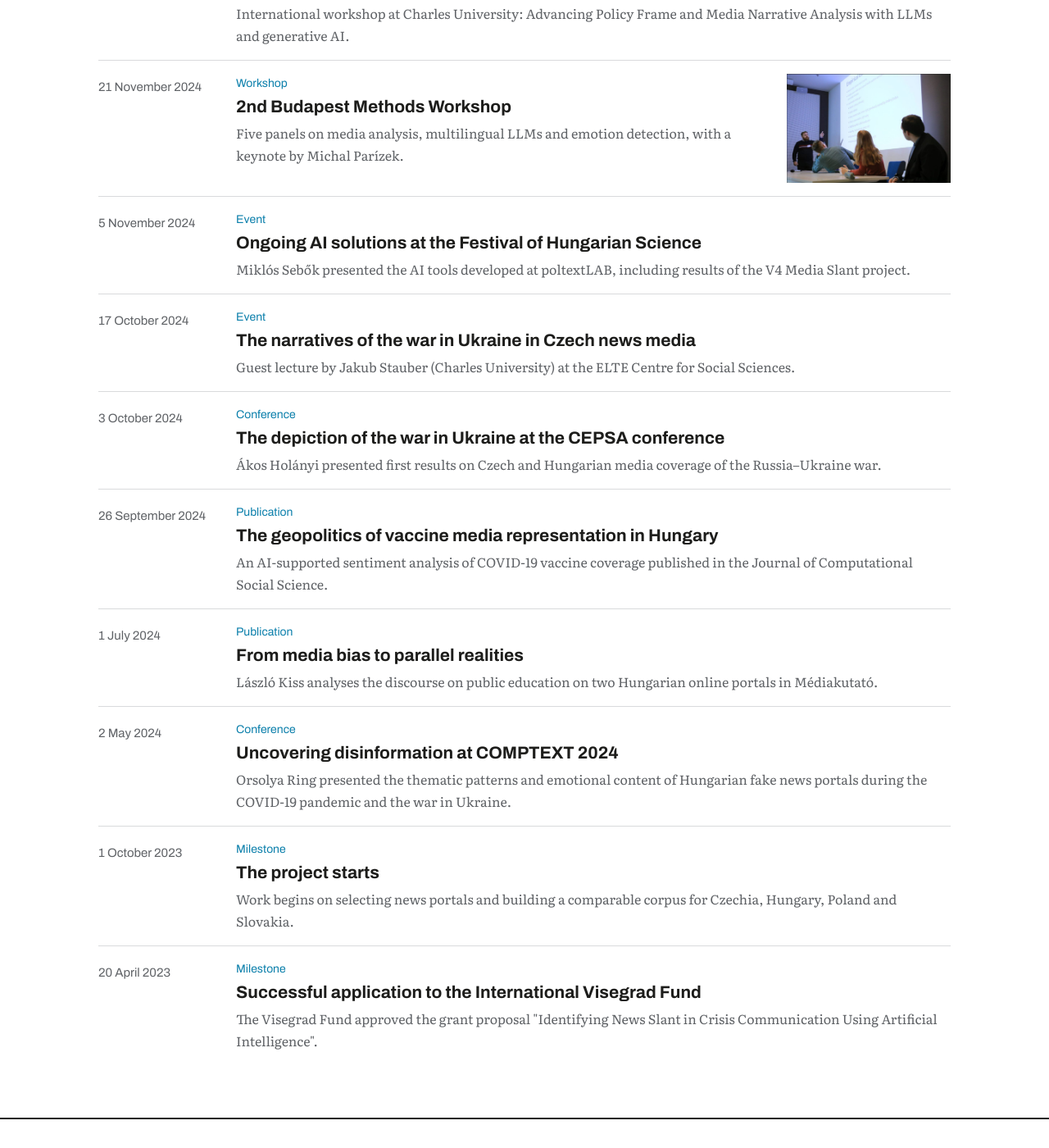
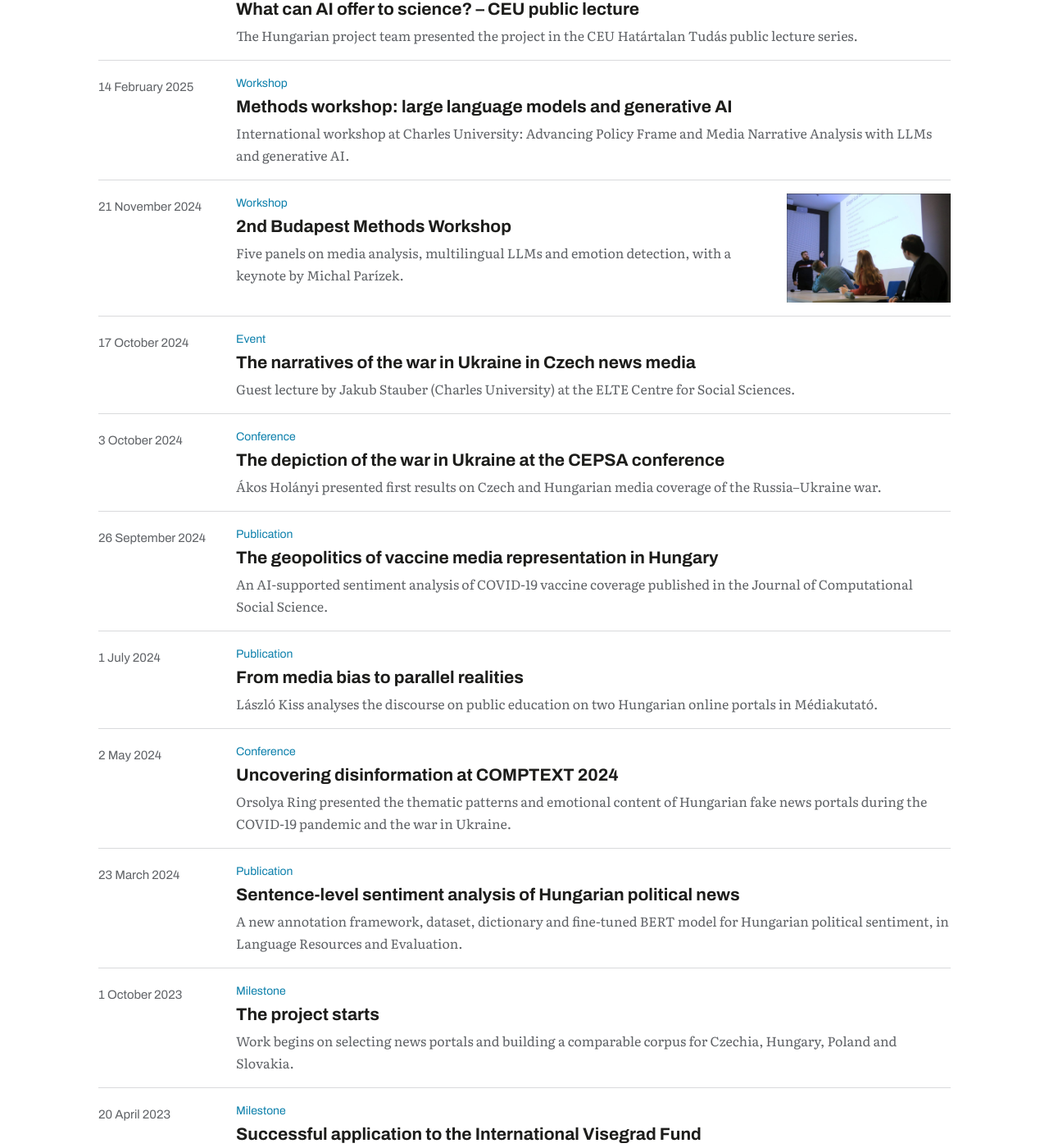
Before and after one commit to ringorsolya/v4slant-site, a Jekyll site: the page built from news.html, in a window 1280 px wide and 1400 px high, scrolled down 696 px. Shown: the whole window at 82% size. Built offline with Jekyll 4.4.1, drawn with Linux system fonts in a browser that asks for light colours; some of the changed text lies outside the part shown.

Commit message:
Add MWC and LRE articles; remove Festival of Science news item
Co-Authored-By: Claude Opus 5.5 <noreply@anthropic.com>
Claude-Session: https://claude.ai/code/session_013xfZbvasC9FqKPGGKo9KJJ

```diff
--- /dev/null
+++ b/_news/2024-03-23-lre-sentiment.md
@@ -0,0 +1,11 @@
+---
+title: "Sentence-level sentiment analysis of Hungarian political news"
+date: 2024-03-23
+type: Publication
+summary: A new annotation framework, dataset, dictionary and fine-tuned BERT model for Hungarian political sentiment, in Language Resources and Evaluation.
+link: https://doi.org/10.1007/s10579-023-09717-5
+link_label: Read the article (open access)
+---
+Orsolya Ring, Martina Katalin Szabó, Csenge Guba, Bendegúz Váradi and István Üveges published *Approaches to sentiment analysis of Hungarian political news at the sentence level* in *Language Resources and Evaluation* (58(4), 1233–1261).
+
+The study introduces a sentiment and emotion annotation framework, a manually annotated dataset of 5,700 political news sentences, and a new Hungarian sentiment dictionary built with word embeddings. It compares dictionary-based, machine-learning and fine-tuned Hungarian BERT approaches, and tests how pre-processing affects performance on a morphologically rich language.
--- a/_news/2024-11-05-festival-of-science.md
+++ /dev/null
@@ -1,8 +0,0 @@
----
-title: Ongoing AI solutions at the Festival of Hungarian Science
-date: 2024-11-05
-type: Event
-place: Budapest
-summary: Miklós Sebők presented the AI tools developed at poltextLAB, including results of the V4 Media Slant project.
----
-At the Festival of Hungarian Science, Miklós Sebők gave a talk titled *Ongoing AI solutions at poltextLAB*, presenting the language-model-based tools of the research group, among them the methods developed in the V4 Media Slant project.
--- /dev/null
+++ b/_news/2026-11-01-media-war-conflict.md
@@ -0,0 +1,11 @@
+---
+title: "Coverage of the Russia–Ukraine war in Central European media"
+date: 2026-11-01
+type: Publication
+summary: Orsolya Ring and Ákos Holányi analyse four years of war coverage in eight Central European outlets, in Media, War & Conflict.
+link: https://doi.org/10.1177/17506352261493702
+link_label: Read the article (open access)
+---
+Orsolya Ring and Ákos Holányi published *Shifting priorities? Coverage of the Russia-Ukraine war in Central European online news media (2022–2026)* in *Media, War & Conflict*.
+
+The article analyses the bureaucratic, defence, economic and humanitarian dimensions of Russia–Ukraine war coverage between January 2022 and February 2026 in eight Central European news outlets. It finds no evidence of war fatigue in the thematic salience of war-related coverage: the war instead became a routine issue in Central European media. National contexts and political leanings shaped the temporal dynamics of the four dimensions, but not their overall salience.
--- a/publications.md
+++ b/publications.md
@@ -7,7 +7,9 @@ lead: Peer-reviewed articles and book chapters supported by the International Vi
 
 ## Journal articles
 
+- Ring, O., & Holányi, Á. (2026). Shifting priorities? Coverage of the Russia-Ukraine war in Central European online news media (2022–2026). *Media, War & Conflict*. Online first. [https://doi.org/10.1177/17506352261493702](https://doi.org/10.1177/17506352261493702)
 - Üveges, I., & Ring, O. (2025). Evaluating the Impact of Synthetic Data on Emotion Classification: A Linguistic and Structural Analysis. *Information*, 16(4), 330. [https://doi.org/10.3390/info16040330](https://doi.org/10.3390/info16040330)
+- Ring, O., Szabó, M. K., Guba, C., Váradi, B., & Üveges, I. (2024). Approaches to sentiment analysis of Hungarian political news at the sentence level. *Language Resources and Evaluation*, 58(4), 1233–1261. [https://doi.org/10.1007/s10579-023-09717-5](https://doi.org/10.1007/s10579-023-09717-5)
 - Sebők, M., Ring, O., Kis, M. G., Bánóczy, M. B., & Dinnyés, Á. (2024). The geopolitics of vaccine media representation in Orbán's Hungary – an AI-supported sentiment analysis. *Journal of Computational Social Science*, 7, 2897–2920. [https://doi.org/10.1007/s42001-024-00325-z](https://doi.org/10.1007/s42001-024-00325-z)
 - Rybinski, K., & Ring, O. (2024). International Organisations legitimation in the media in Eurasian post-socialist countries. *Intersections. East European Journal of Society and Politics*, 10(3). [https://doi.org/10.17356/ieejsp.v10i3.1296](https://doi.org/10.17356/ieejsp.v10i3.1296)
 - Kiss, L. (2024). A médiatorzítástól a párhuzamos valóságokig. A közoktatás helyzetével kapcsolatos diskurzus két magyarországi online portálon. *Médiakutató*, 25(2), 7–20. [https://doi.org/10.55395/MK.2024.2.1](https://doi.org/10.55395/MK.2024.2.1)
```
